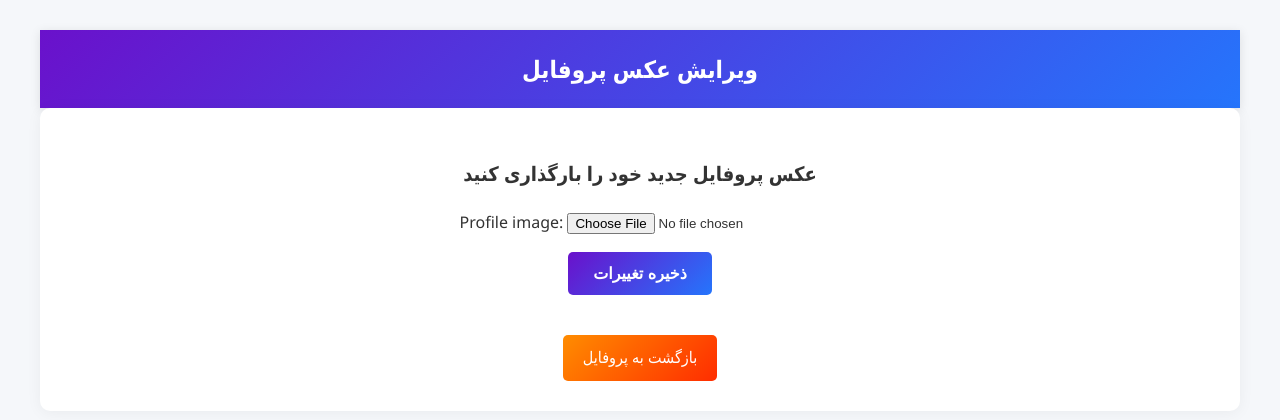
After one commit to Soroush130/zehesab, a Django app: page /accounts/profile/edit/ in a window 1280 px wide. The commit adds this page. Shown: the top 420 px of the page. Run offline with Django 5.2, Linux system fonts and the light colour scheme; the visitor is signed in with stand-in values (Sample User, id 1).

Commit message:
feat(accounts):Added edit_profile_image view

```diff
--- a/accounts/forms.py
+++ b/accounts/forms.py
@@ -51,3 +51,9 @@ class ContactUsForm(forms.ModelForm):
     class Meta:
         model = ContactUs
         fields = ['phone', 'title', 'description', 'priority']
+
+
+class ProfileImageForm(forms.ModelForm):
+    class Meta:
+        model = User
+        fields = ['profile_image']
--- /dev/null
+++ b/accounts/templates/accounts/edit_profile_image.html
@@ -0,0 +1,110 @@
+<!DOCTYPE html>
+<html lang="en">
+<head>
+    <meta charset="UTF-8">
+    <title>ویرایش</title>
+    <style>
+        /* استایل کلی صفحه */
+        body {
+            font-family: 'Segoe UI', Tahoma, Geneva, Verdana, sans-serif;
+            margin: 0;
+            padding: 0;
+            background-color: #f5f7fa;
+            color: #333;
+            line-height: 1.6;
+        }
+
+        /* هدر صفحه */
+        .header {
+            background: linear-gradient(135deg, #6a11cb, #2575fc);
+            color: white;
+            padding: 20px 0;
+            text-align: center;
+            box-shadow: 0 2px 10px rgba(0, 0, 0, 0.1);
+        }
+
+        .header h1 {
+            margin: 0;
+            font-size: 24px;
+        }
+
+        /* محتوای اصلی */
+        .container {
+            max-width: 1200px;
+            margin: 30px auto;
+            padding: 0 20px;
+        }
+
+        /* بخش پروفایل */
+        .profile-section {
+            background: white;
+            border-radius: 10px;
+            box-shadow: 0 2px 15px rgba(0, 0, 0, 0.05);
+            padding: 30px;
+            margin-bottom: 30px;
+            text-align: center;
+        }
+
+        .profile-section h3 {
+            font-size: 20px;
+            margin-bottom: 20px;
+        }
+
+        .profile-section form {
+            margin-bottom: 20px;
+        }
+
+        /* دکمه‌ها */
+        .btn-submit {
+            padding: 12px 25px;
+            background: linear-gradient(135deg, #6a11cb, #2575fc);
+            color: white;
+            border-radius: 5px;
+            font-size: 16px;
+            font-weight: bold;
+            border: none;
+            cursor: pointer;
+            transition: all 0.3s ease;
+        }
+
+        .btn-submit:hover {
+            background: linear-gradient(135deg, #2575fc, #6a11cb);
+        }
+
+        .btn-back {
+            display: inline-block;
+            padding: 10px 20px;
+            background: linear-gradient(135deg, #ff8c00, #ff2d00);
+            color: white;
+            border-radius: 5px;
+            text-decoration: none;
+            margin-top: 20px;
+            transition: all 0.3s ease;
+        }
+
+        .btn-back:hover {
+            background: linear-gradient(135deg, #ff2d00, #ff8c00);
+        }
+
+    </style>
+</head>
+<body>
+<div class="container">
+    <div class="header">
+        <h1>ویرایش عکس پروفایل</h1>
+    </div>
+
+    <div class="profile-section">
+        <h3>عکس پروفایل جدید خود را بارگذاری کنید</h3>
+
+        <form method="post" enctype="multipart/form-data">
+            {% csrf_token %}
+            {{ form.as_p }}
+            <button type="submit" class="btn-submit">ذخیره تغییرات</button>
+        </form>
+
+        <a href="/accounts/profile/" class="btn-back">بازگشت به پروفایل</a>
+    </div>
+</div>
+</body>
+</html>
--- a/accounts/templates/accounts/profile.html
+++ b/accounts/templates/accounts/profile.html
@@ -184,9 +184,10 @@
         <p class="profile-username">{{ user.phone }}</p>
 
         <div class="profile-links">
-            <a href="#" class="profile-link">تغییر عکس پروفایل</a>
+            <a href="{% url 'edit_profile_image' %}" class="profile-link">ویرایش عکس پروفایل</a>
             <a href="/blogs/create/" class="profile-link">افزودن پست جدید</a>
         </div>
+
     </div>
 
     <!-- بخش پست ها -->
--- a/accounts/urls.py
+++ b/accounts/urls.py
@@ -7,4 +7,5 @@ urlpatterns = [
 
     path('logout/', views.log_out, name='logout'),
     path('profile/', views.profile, name='profile'),
+    path('profile/edit/', views.edit_profile_image, name='edit_profile_image'),
 ]
--- a/accounts/views.py
+++ b/accounts/views.py
@@ -1,4 +1,5 @@
 from django.contrib.auth import authenticate, login, logout
+from django.contrib.auth.decorators import login_required
 from django.shortcuts import render, redirect
 from django.core.validators import ValidationError
 from django.core.exceptions import ObjectDoesNotExist
@@ -6,8 +7,22 @@ from django.contrib import messages
 
 import re
 
-from accounts.forms import LoginForm
+from accounts.forms import LoginForm, ProfileImageForm
 from accounts.models import User
+
+@login_required
+def edit_profile_image(request):
+    profile = request.user
+
+    if request.method == 'POST':
+        form = ProfileImageForm(request.POST, request.FILES, instance=profile)
+        if form.is_valid():
+            form.save()
+            return redirect('profile')
+    else:
+        form = ProfileImageForm(instance=profile)
+
+    return render(request, 'accounts/edit_profile_image.html', {'form': form})
 
 def profile(request):
     user = request.user
```
Also changed, not shown: static/media_root/profile/images/1.png (added), static/media_root/profile/images/83873_copy_ufyEkLA.jpg (added).
